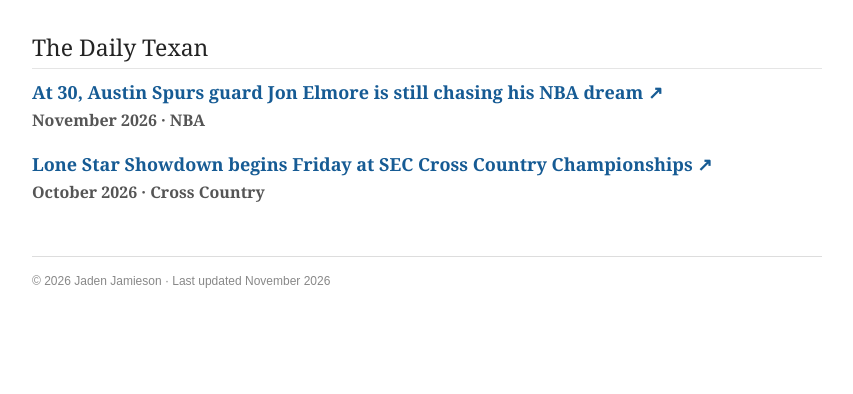
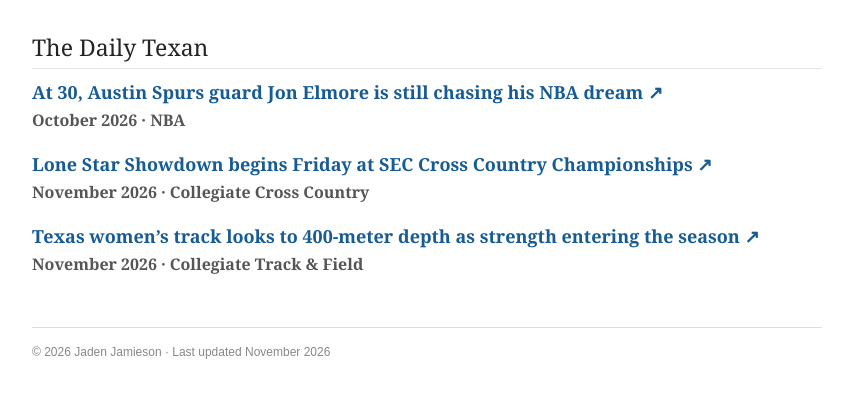
Before and after one commit to jadenjamie/jadenjamie, a plain HTML site: page writing.html in a window 1280 px wide. Shown: the part 230-624 px from the top of the page, without its empty margins (213-1066 px from the left). Drawn offline with Linux system fonts and the light colour scheme.

Commit message:
Update publication dates and add new article

```diff
--- a/writing.html
+++ b/writing.html
@@ -42,7 +42,7 @@
               At 30, Austin Spurs guard Jon Elmore is still chasing his NBA dream ↗
             </a>
           </h3>
-          <p><strong>November 2026 · NBA</strong></p>
+          <p><strong>October 2026 · NBA</strong></p>
 
         </article>
 
@@ -54,7 +54,18 @@
               Lone Star Showdown begins Friday at SEC Cross Country Championships ↗
             </a>
           </h3>
-          <p><strong>October 2026 · Cross Country</strong></p>
+          <p><strong>November 2026 · Collegiate Cross Country</strong></p>
+
+        </article>
+
+         <article class="project">
+          <h3>
+            <a href="https://thedailytexan.com/2026/11/05/texas-womens-track-looks-to-400-meter-depth-as-strength-entering-the-seaso/"
+               rel="noopener noreferrer">
+              Texas women’s track looks to 400-meter depth as strength entering the season ↗
+            </a>
+          </h3>
+          <p><strong>November 2026 · Collegiate Track & Field</strong></p>
 
         </article>
 
```
